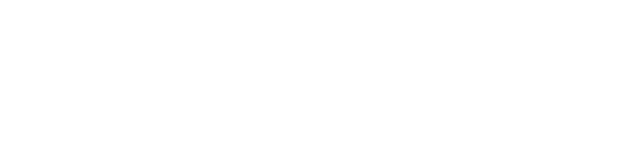
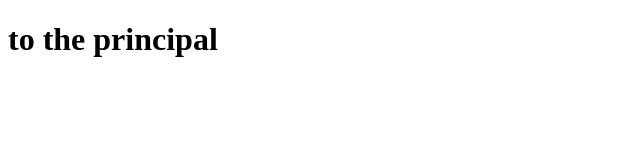
Before and after one commit to satyam15sudan-cpu/demo, a plain HTML site: page index.html in a window 1280 px wide. Shown: the whole page, without its empty margins (0-640 px from the left). Drawn offline with Linux system fonts and the light colour scheme.

Commit message:
addddddddddddddddddddddd

```diff
--- a/index.html
+++ b/index.html
@@ -6,6 +6,8 @@
     <title>Document</title>
 </head>
 <body>
+    <h1> to the principal
 
+    </h1>
 </body>
 </html>
```
